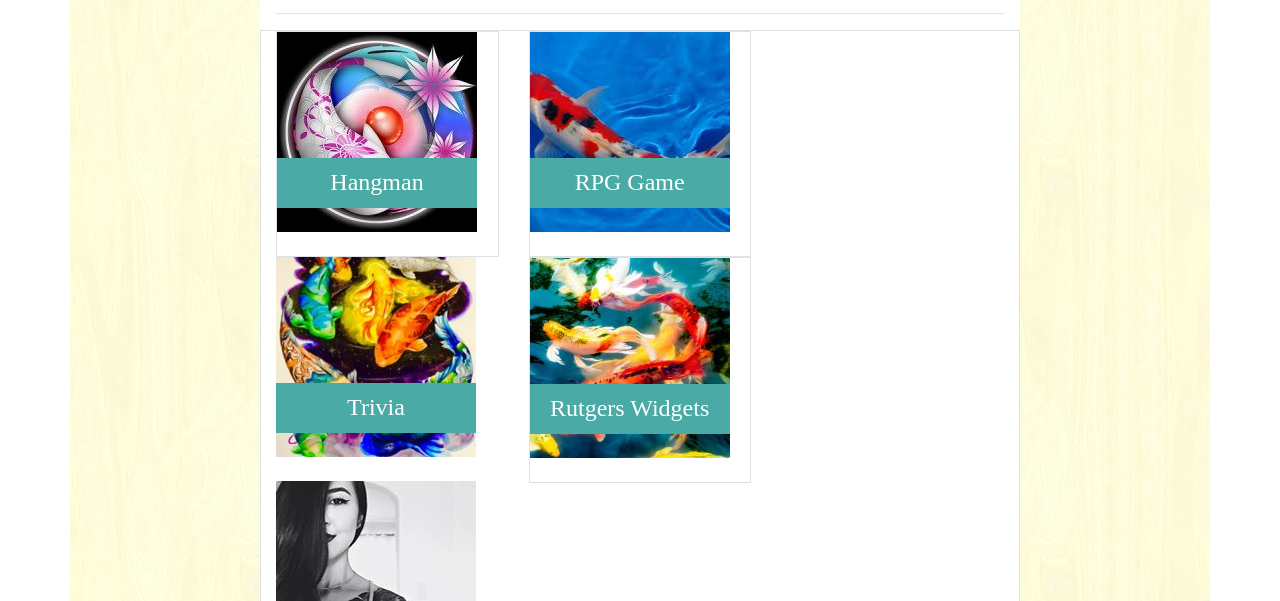
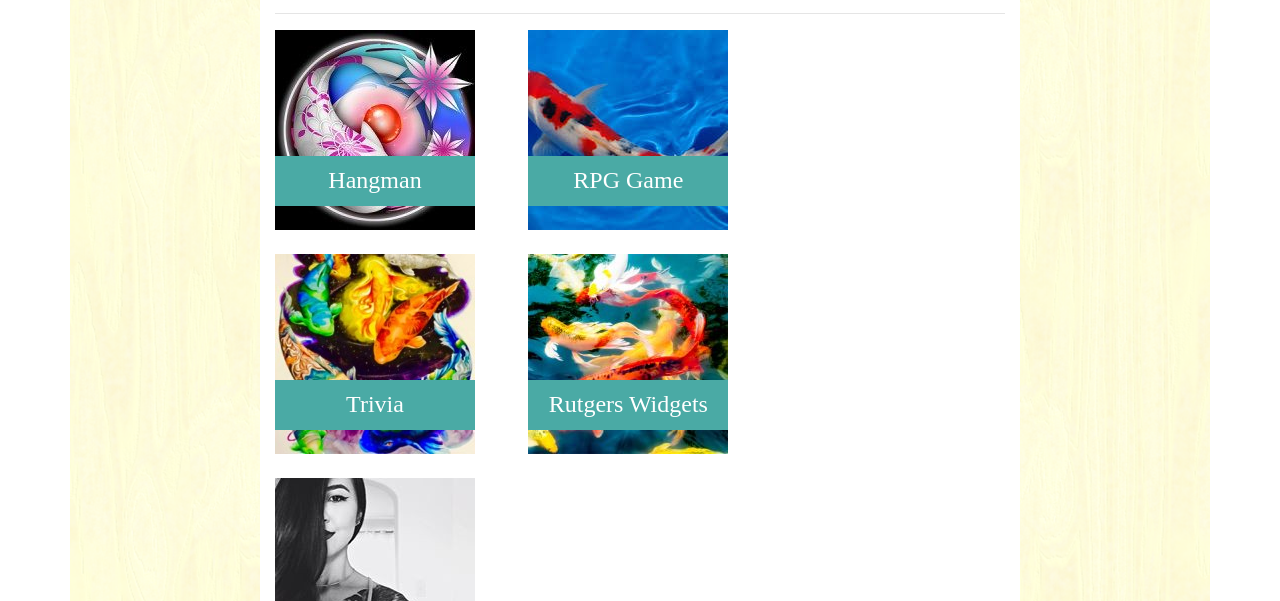
Before and after one commit to ianpsanchez/Bootstrap-Portfolio, a plain HTML site: page portfolio.html in a window 1280 px wide. Shown: the part 166-767 px from the top of the page. Drawn offline with nearby package versions, Linux system fonts and the light colour scheme.

Commit message:
took out borders

```diff
--- a/portfolio.html
+++ b/portfolio.html
@@ -46,9 +46,9 @@
 
                     <div><hr></div>
                     <!--images-->
-                    <div class="row border">
+                    <div class="row">
                         <div class="col-sm-4">
-                            <div class="p-0 pb-4 border rel">
+                            <div class="p-0 pb-4 rel">
                                 <div><img src="assets/images/koi1200by200.jpg">
                                 <h3 class="h3h">Hangman</h3></div>
 
@@ -68,12 +68,12 @@
                         </div>
 
                         <div class="col-sm-4">
-                                <div class="p-0 pb-4 rel border">
+                                <div class="p-0 pb-4 rel">
                                     <img src="assets/images/koi2200by200.jpg">
                                     <h3 class="h3h">RPG Game</h3>
                                 </div>
 
-                                <div class="p-0 pb-4 rel border">
+                                <div class="p-0 pb-4 rel">
                                     <img src="assets/images/koi4200by200.jpg">
                                     <h3 class="h3h">Rutgers Widgets</h3>
                                 </div>
```
